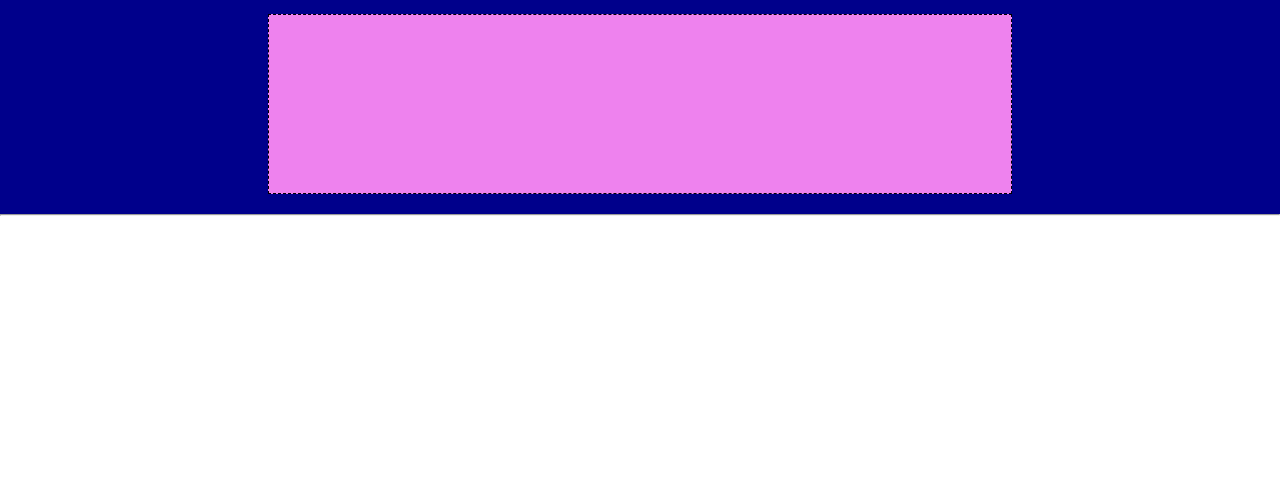
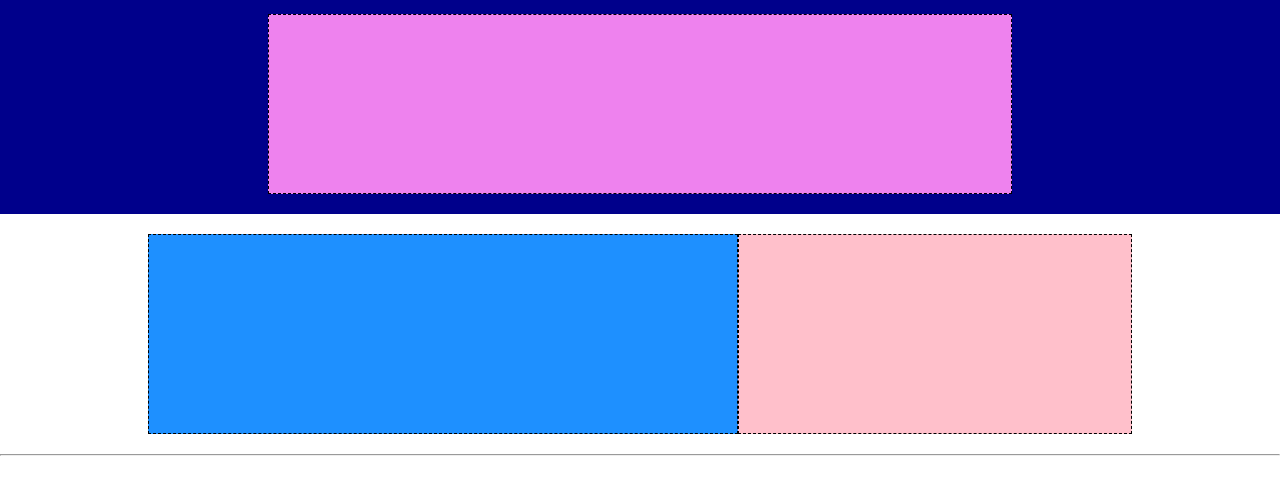
Before and after one commit to emanuelesguerzo/htmlcss-struttura-discord, a plain HTML site: page index.html in a window 1280 px wide. Shown: the part 49-544 px from the top of the page. Drawn offline with Linux system fonts and the light colour scheme.

Commit message:
feat: section 1

```diff
--- a/css/styles.css
+++ b/css/styles.css
@@ -90,6 +90,33 @@ img {
     height: 180px;
 }
 
+/* Sections*/
+section-one {
+    /* debug */
+    background-color: #ffffff;
+    min-height: 200px;
+}
+
+.row {
+    display: flex;
+}
+
+.col-60 {
+    width: 60%;
+    /* debug */
+    min-height: 200px;
+    background-color: #1e90ff;
+    border: 1px dashed black;
+}
+
+.col-40 {
+    width: 40%;
+    /* debug */
+    min-height: 200px;
+    background-color: #ffc0cb;
+    border: 1px dashed black;
+}
+
 /* Utilities */
 .pd-5 {
     padding: 5px;
--- a/index.html
+++ b/index.html
@@ -39,6 +39,17 @@
 
         <section class="section-one">
 
+            <!-- Container -->
+            <div class="container">
+
+                <div class="row pd-20">
+                    <div class="col-60"></div>
+                    <div class="col-40"></div>
+                </div>
+
+            </div>
+            <!-- /Container -->
+
         </section>
 
         <section class="section-two">
```
